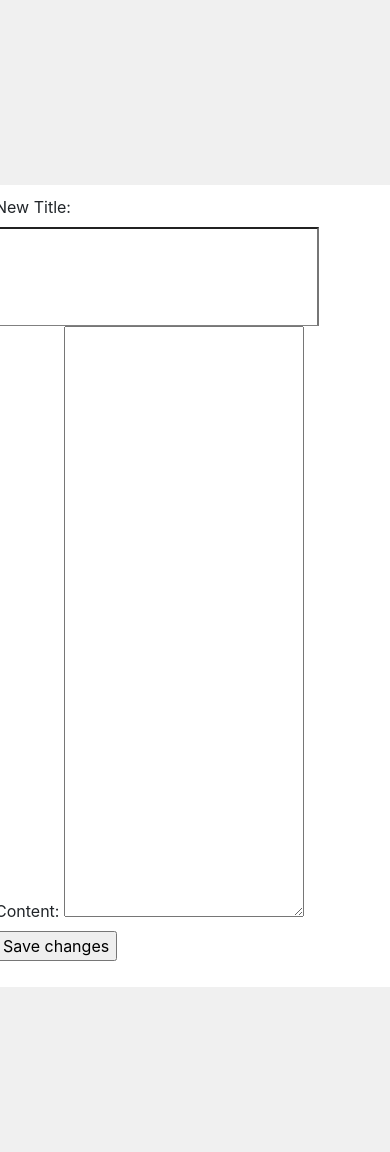
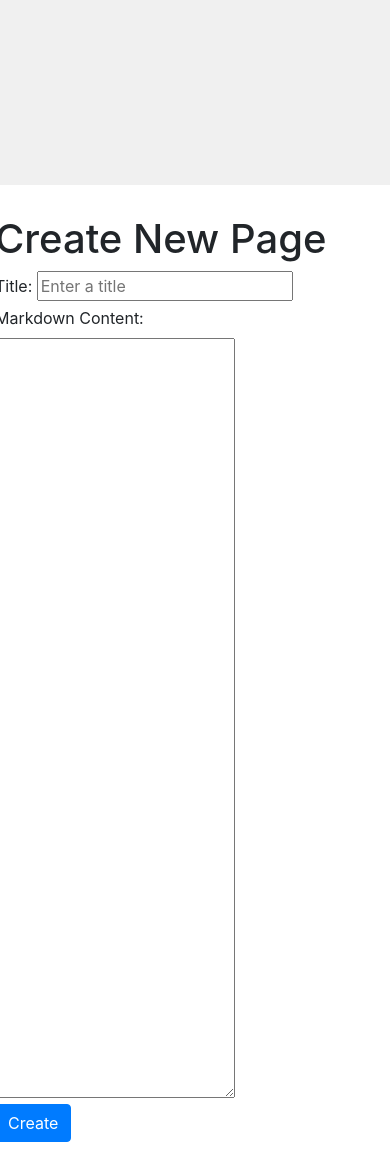
Before and after one commit to Willie1416/Wiki, a Django app: page /create/ in a window 390 px wide. Shown: the part 659-1811 px from the top of the page. Before the commit the page ends 1646 px from the top, so only its background shows below. Run offline with Django 3.2, Linux system fonts and the light colour scheme; some libraries are stand-ins or nearby versions.

Commit message:
Final program

```diff
--- a/encyclopedia/static/encyclopedia/styles.css
+++ b/encyclopedia/static/encyclopedia/styles.css
@@ -13,7 +13,7 @@ h1 {
 }
 
 textarea {
-    height: 70vh;
+    height: 90vh;
     width: 60%;
 }
 
--- a/encyclopedia/templates/encyclopedia/create.html
+++ b/encyclopedia/templates/encyclopedia/create.html
@@ -5,14 +5,17 @@
 {% endblock %}
 
 {% block body %}
-    <div class="form-group">
-        <label for="create">New Title: </label>
-        <input type="text" name="create" id="title">
+    <h1>Create New Page</h1>
 
-        <label for="markdown">Content: </label>
-        <textarea name="markdown" id="text" cols="10" rows="10"></textarea>
-
-        <input type="submit" value="Save changes">
-
-    </div>
+    <form action="{% url 'create' %}" method="POST">
+        {% csrf_token %}
+        <label for="title">Title: </label>
+        <input type="text", name="title", placeholder="Enter a title">
+        <br>
+        <Label>Markdown Content:</Label>
+        <br>
+        <textarea name="content"></textarea>
+        <br>
+        <input type="submit" value="Create" class="btn btn-primary">
+    </form>
 {% endblock %}
--- a/encyclopedia/templates/encyclopedia/error.html
+++ b/encyclopedia/templates/encyclopedia/error.html
@@ -6,5 +6,5 @@
 
 {% block body %}
     <H1>ERROR</H1>
-    There is no page with the name{{ title }}
+    <h2><em>{{title}}</em> {{ message }} </h2>
 {% endblock %}
--- a/encyclopedia/templates/encyclopedia/layout.html
+++ b/encyclopedia/templates/encyclopedia/layout.html
@@ -28,7 +28,7 @@
                 {% block nav %}
                 {% endblock %}
             </div>
-            <div class="main col-lg-8 col-md-10">
+            <div class="main col-lg-10 col-md-9">
                 {% block body %}
                 {% endblock %}
             </div>
--- a/encyclopedia/templates/encyclopedia/wiki.html
+++ b/encyclopedia/templates/encyclopedia/wiki.html
@@ -6,4 +6,10 @@
 
 {% block body %}
     {{ content|safe }}
+
+    <form action="{% url 'edit' %}" method="POST">
+        {% csrf_token %}
+        <input type="hidden" name="entry_title" value="{{ title }}">
+        <input type="submit" value="Edit" class="btn btn-primary">
+    </form>
 {% endblock %}
--- a/encyclopedia/urls.py
+++ b/encyclopedia/urls.py
@@ -6,6 +6,9 @@ urlpatterns = [
     path("", views.index, name="index"),
     path("wiki/<str:title>", views.wiki, name="wiki"),
     path("search/", views.search, name="search"),
-    path("wiki/", views.randomize, name="randomize"),
-    path("create/", views.create, name="create")
+    path("create/", views.create, name="create"),
+    path("edit/", views.edit, name="edit"),
+    path("save_edit", views.save_edit, name="save_edit"),
+    path("wiki/", views.randomize, name="randomize")
+
 ]
--- a/encyclopedia/views.py
+++ b/encyclopedia/views.py
@@ -19,14 +19,14 @@ def wiki(request, title):
     content = util.get_entry(title)
 
     if content is None:
-        return render(request, "encyclopedia/error.html", {"title": title})
+        return render(request, "encyclopedia/error.html", {"title": title, "message": 'page does not exist'})
     else:
         return render(request, "encyclopedia/wiki.html",
             {"title": title, "content": markdown(content)})
 
 def search(request):
     if request.method == 'POST':
-        query = request.POST.get('q', None) # Gets search query
+        query = request.POST.get('q', None)
         if query:
             content = util.get_entry(query)
             if content:
@@ -35,16 +35,56 @@ def search(request):
             else:
                 suggestions = [entry for entry in entries if query.lower() in entry.lower()]
                 if suggestions:
-                    return render(request, "encyclopedia/suggestions.html", {"title": query, "suggestions": suggestions})
+                    return render(request, "encyclopedia/search.html", {"title": query, "suggestions": suggestions})
                 else:
-                    return render(request, "encyclopedia/error.html", {"title": query})
+                    return render(request, "encyclopedia/error.html", {'title': query, "message": 'page does not exist'})
 
 
 def create(request):
-    return render(request, "encyclopedia/create.html")
+    if request.method == "GET":
+        return render(request, "encyclopedia/create.html")
+    else:
+        title = request.POST['title']
+        content = request.POST['content']
+        titleExist = util.get_entry(title)
+        if titleExist is not None:
+            return render(request, "encyclopedia/error.html", {
+                'title': title, "message": "Entry page already exists"
+            })
+        else:
+            util.save_entry(title, content)
+            return render(request, "encyclopedia/wiki.html", {
+                "title": title,
+                "content": markdown(content)
+            })
+
+
+def edit(request):
+    if request.method == "POST":
+        title = request.POST['entry_title']
+        content = util.get_entry(title)
+
+        return render(request, "encyclopedia/edit.html",{
+            "title": title,
+            "content": content
+        })
+
+def save_edit(request):
+    if request.method =="POST":
+        title = request.POST['title']
+        content = request.POST['content']
+        util.save_entry(title, content)
+        return render(request, "encyclopedia/wiki.html", {
+            "title": title,
+            "content": markdown(content)
+        })
+
 
 def randomize(request):
     entry = random.choice(entries)
     content = util.get_entry(entry)
-    return render(request, "encyclopedia/wiki.html",
+    try:
+        return render(request, "encyclopedia/wiki.html",
                   {"title": entry, "content": markdown(content)})
+    except FileNotFoundError:
+        return None
```
Also changed, not shown: encyclopedia/templates/encyclopedia/edit.html (added, +21 -0 lines), encyclopedia/templates/encyclopedia/search.html (renamed from encyclopedia/templates/encyclopedia/suggestions.html).
